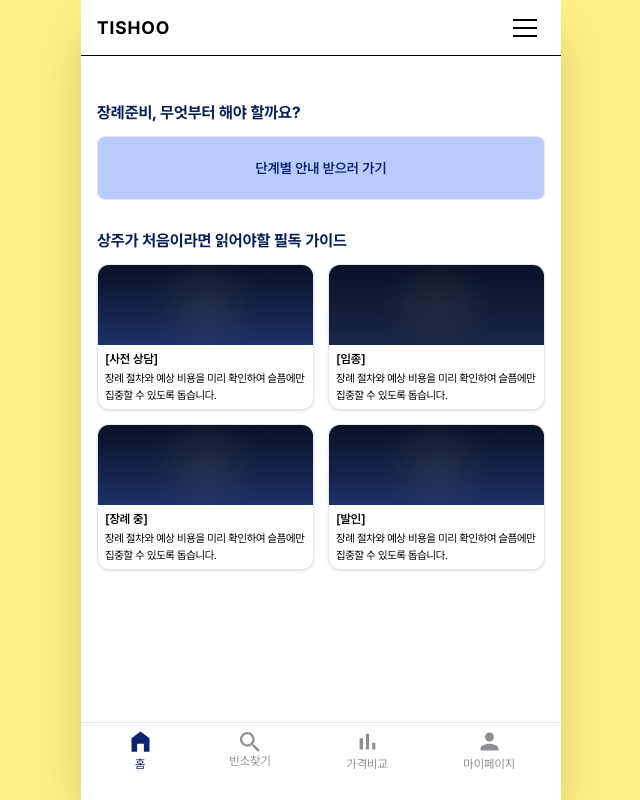
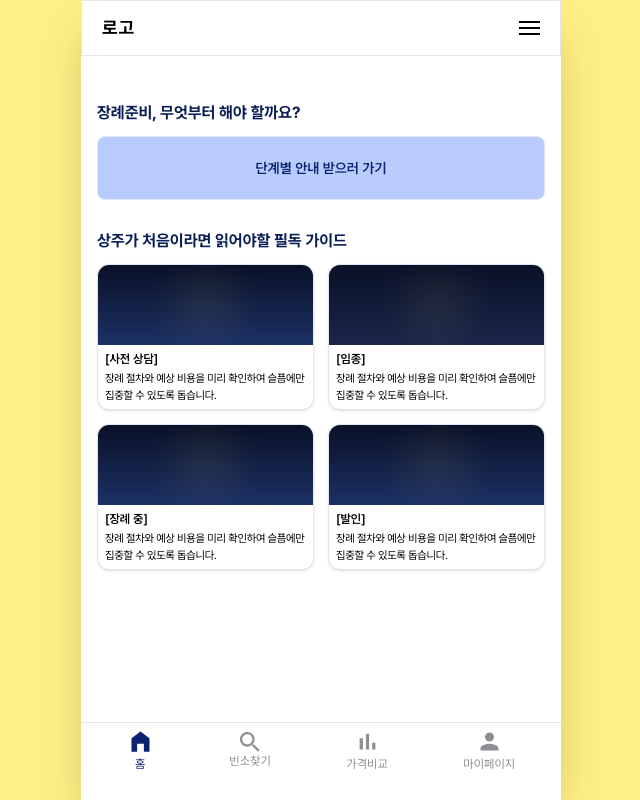
Before and after one commit to dokkk0dahee/Tishoo, a React (Vite) app: page / in a window 1280 px wide. Shown: the whole page, without its empty margins (319-959 px from the left). Built offline with nearby package versions, Linux system fonts and the light colour scheme.

Commit message:
[STYLE] 상단바 수정

```diff
--- a/src/components/header-componentr.jsx
+++ b/src/components/header-componentr.jsx
@@ -7,17 +7,17 @@ const Header = () => {
     return (
     <>
         {/* 상단 고정 헤더 영역 */}
-        <header className="h-14 flex items-center justify-between px-4 border-b bg-white sticky top-0 z-30 shrink-0">
-            <div className="font-bold text-lg tracking-wider">TISHOO</div>
+        <header className="h-14 flex items-center justify-between px-[20px] py-[10px] border-[1px] border-[#E3E6F0] sticky top-0 z-30 shrink-0">
+            <div className="font-bold text-lg tracking-wider">로고</div>
 
             {/* 햄버거 버튼 */}
             <button
             onClick={() => setIsOpen(true)}
-            className="p-2 space-y-1.5 focus:outline-none z-40"
+            className="space-y-1 focus:outline-none z-40"
             >
-            <div className="w-6 h-0.5 bg-black"></div>
-            <div className="w-6 h-0.5 bg-black"></div>
-            <div className="w-6 h-0.5 bg-black"></div>
+            <div className="w-[21px] h-0.5 bg-black"></div>
+            <div className="w-[21px] h-0.5 bg-black"></div>
+            <div className="w-[21px]  h-0.5 bg-black"></div>
             </button>
         </header>
 
```
